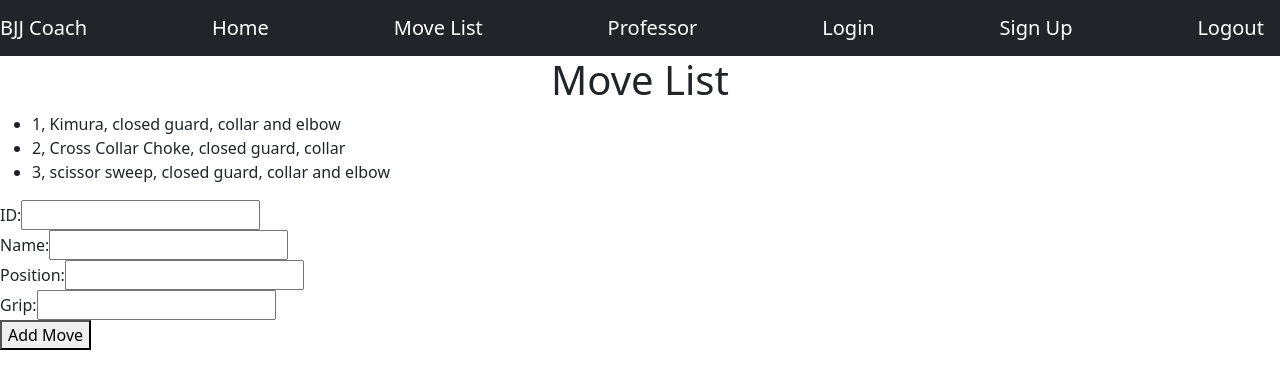
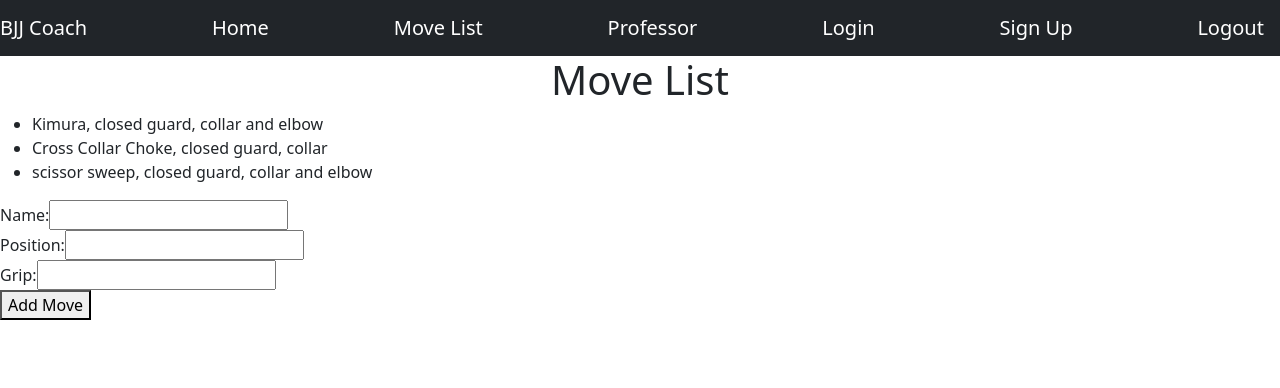
Before and after one commit to DavidTaplin/bjj-coach-fe, an Angular app: page /movelist in a window 1280 px wide. Shown: the top 388 px of the page. Built offline with nearby package versions, Linux system fonts and the light colour scheme.

Commit message:
updated form for move list
took off the id input and added grip input and updated the ts files to reflect these changes. form works and adds changes

```diff
--- a/src/app/movelist/movelist.component.html
+++ b/src/app/movelist/movelist.component.html
@@ -2,7 +2,6 @@
 
 <ul>
   <li *ngFor="let move of moves">
-    {{ move.id }},
     {{ move.name }},
     {{ move.position }},
     {{ move.grip}}
@@ -11,10 +10,7 @@
 
 <form *ngIf="moveForm" [formGroup]="moveForm" (ngSubmit)="addMove()">
 
-  <div>
-    <label for="id">ID:</label>
-    <input type="number" id="id" formControlName="id" required>
-  </div>
+
 
   <div>
     <label for="name">Name:</label>
--- a/src/app/movelist/movelist.component.ts
+++ b/src/app/movelist/movelist.component.ts
@@ -2,7 +2,6 @@ import { Component, OnInit } from '@angular/core';
 import { FormGroup, FormBuilder, Validators } from '@angular/forms';
 
 interface Move {
-  id: number;
   name: string;
   position: string;
   grip: string;
@@ -16,9 +15,9 @@ interface Move {
 export class MovelistComponent implements OnInit {
 
   moves: Move[] = [
-    { id: 1, name: "Kimura", position: "closed guard", grip:'collar and elbow' },
-    { id: 2, name: "Cross Collar Choke", position: "closed guard", grip: "collar" },
-    { id: 3, name: "scissor sweep", position: "closed guard", grip: "collar and elbow"},
+    {  name: "Kimura", position: "closed guard", grip:'collar and elbow' },
+    {  name: "Cross Collar Choke", position: "closed guard", grip: "collar" },
+    {  name: "scissor sweep", position: "closed guard", grip: "collar and elbow"},
   ];
 
   moveForm: FormGroup | null = null; // Initialize with null
@@ -27,7 +26,6 @@ export class MovelistComponent implements OnInit {
 
   ngOnInit() {
     this.moveForm = this.formBuilder.group({
-      id: ['', Validators.required],
       name: ['', Validators.required],
       position: ['', Validators.required],
       grip: ['', Validators.required]
@@ -37,7 +35,7 @@ export class MovelistComponent implements OnInit {
   addMove(): void {
     if (this.moveForm && this.moveForm.valid) {
       const newMove: Move = {
-        id: this.moveForm.controls['id'].value,
+
         name: this.moveForm.controls['name'].value,
         position: this.moveForm.controls['position'].value,
         grip: this.moveForm.controls['grip'].value
```
